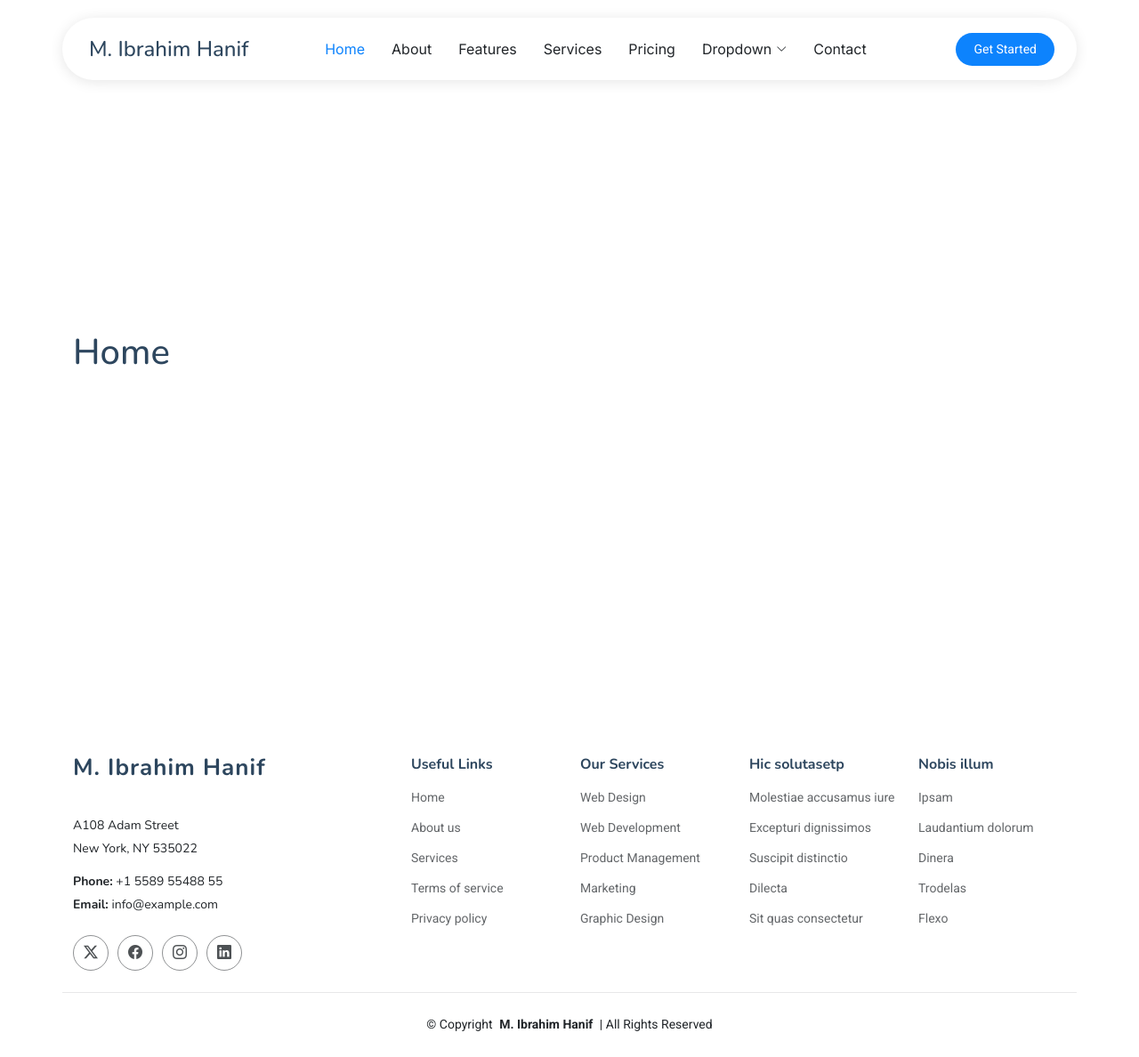
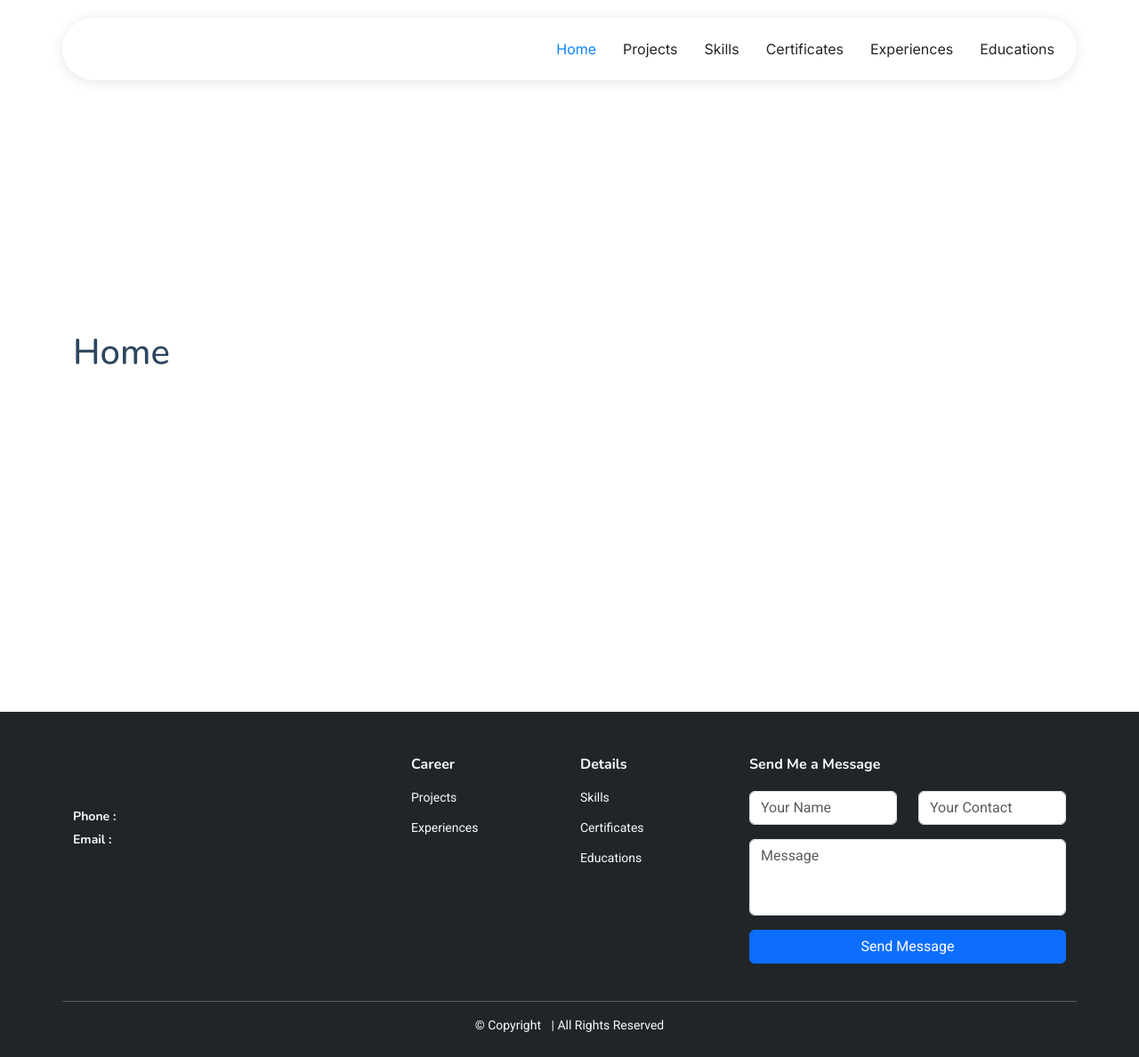
Before and after one commit to kucingcoder/kudongo, a Laravel app: page / in a window 1280 px wide. Shown: the whole page at 89% size. Before the commit the page ends 1159 px from the top, so only its background shows below. Run offline with Laravel 12, Linux system fonts and the light colour scheme; data that the repository does not hold is empty.

Commit message:
Setup template

```diff
--- a/app/Http/Controllers/LandingController.php
+++ b/app/Http/Controllers/LandingController.php
@@ -10,7 +10,6 @@
     public function home()
     {
         $user = Auth::user();
-
-        return view('Home');
+        return view('Home', compact('user'));
     }
 }
--- a/resources/views/Home.blade.php
+++ b/resources/views/Home.blade.php
@@ -1,7 +1,11 @@
 @extends('layouts.landing_template')
 
-@section('name', 'M. Ibrahim Hanif')
+@section('name', $user->name)
 @section('title', 'Home')
+@section('description', $user->description)
+@section('address', $user->address)
+@section('phone', $user->phone)
+@section('email', $user->email)
 
 @section('content')
 <div class="container">
--- a/resources/views/layouts/landing_template.blade.php
+++ b/resources/views/layouts/landing_template.blade.php
@@ -24,44 +24,33 @@
     <link rel="manifest" href="/icon/site.webmanifest" />
 
     @include('layouts.landing_css')
+
+    <style>
+        .footer-links a.text-white:hover {
+            color: #cccccc !important;
+            /* Warna abu-abu terang saat di-hover */
+        }
+    </style>
 </head>
 
 <body class="index-page">
     <header id="header" class="header d-flex align-items-center fixed-top">
         <div class="header-container container-fluid container-xl position-relative d-flex align-items-center justify-content-between">
             <a href="index.html" class="logo d-flex align-items-center me-auto me-xl-0">
-                <h1 class="sitename">@yield('name')</h1>
+                <h1 class="sitename text-uppercase text-primary fw-bold">@yield('name')</h1>
             </a>
 
             <nav id="navmenu" class="navmenu">
                 <ul>
-                    <li><a href="#hero" class="active">Home</a></li>
-                    <li><a href="#about">About</a></li>
-                    <li><a href="#features">Features</a></li>
-                    <li><a href="#services">Services</a></li>
-                    <li><a href="#pricing">Pricing</a></li>
-                    <li class="dropdown"><a href="#"><span>Dropdown</span> <i class="bi bi-chevron-down toggle-dropdown"></i></a>
-                        <ul>
-                            <li><a href="#">Dropdown 1</a></li>
-                            <li class="dropdown"><a href="#"><span>Deep Dropdown</span> <i class="bi bi-chevron-down toggle-dropdown"></i></a>
-                                <ul>
-                                    <li><a href="#">Deep Dropdown 1</a></li>
-                                    <li><a href="#">Deep Dropdown 2</a></li>
-                                    <li><a href="#">Deep Dropdown 3</a></li>
-                                    <li><a href="#">Deep Dropdown 4</a></li>
-                                    <li><a href="#">Deep Dropdown 5</a></li>
-                                </ul>
-                            </li>
-                            <li><a href="#">Dropdown 2</a></li>
-                            <li><a href="#">Dropdown 3</a></li>
-                            <li><a href="#">Dropdown 4</a></li>
-                        </ul>
-                    </li>
-                    <li><a href="#contact">Contact</a></li>
+                    <li><a href="{{ route('home') }}" class="active">Home</a></li>
+                    <li><a href="{{ route('projects') }}">Projects</a></li>
+                    <li><a href="{{ route('skills') }}">Skills</a></li>
+                    <li><a href="{{ route('certificates') }}">Certificates</a></li>
+                    <li><a href="{{ route('experiences') }}">Experiences</a></li>
+                    <li><a href="{{ route('educations') }}">Educations</a></li>
                 </ul>
                 <i class="mobile-nav-toggle d-xl-none bi bi-list"></i>
             </nav>
-            <a class="btn-getstarted" href="index.html#about">Get Started</a>
         </div>
     </header>
 
@@ -69,78 +58,64 @@
         @yield('content')
     </main>
 
-    <footer id="footer" class="footer">
+    <footer id="footer" class="footer bg-dark text-light">
         <div class="container footer-top">
             <div class="row gy-4">
                 <div class="col-lg-4 col-md-6 footer-about">
                     <a href="index.html" class="logo d-flex align-items-center">
-                        <span class="sitename">@yield('name')</span>
+                        <span class="sitename text-uppercase fw-bold text-primary">@yield('name')</span>
                     </a>
                     <div class="footer-contact pt-3">
-                        <p>A108 Adam Street</p>
-                        <p>New York, NY 535022</p>
-                        <p class="mt-3"><strong>Phone:</strong> <span>+1 5589 55488 55</span></p>
-                        <p><strong>Email:</strong> <span>info@example.com</span></p>
-                    </div>
-                    <div class="social-links d-flex mt-4">
-                        <a href=""><i class="bi bi-twitter-x"></i></a>
-                        <a href=""><i class="bi bi-facebook"></i></a>
-                        <a href=""><i class="bi bi-instagram"></i></a>
-                        <a href=""><i class="bi bi-linkedin"></i></a>
+                        <p>@yield('address')</p>
+                        <p class="mt-3"><strong>Phone :</strong> <span>@yield('phone')</span></p>
+                        <p><strong>Email :</strong> <span>@yield('email')</span></p>
                     </div>
                 </div>
 
                 <div class="col-lg-2 col-md-3 footer-links">
-                    <h4>Useful Links</h4>
+                    <h4 class="text-light">Career</h4>
                     <ul>
-                        <li><a href="#">Home</a></li>
-                        <li><a href="#">About us</a></li>
-                        <li><a href="#">Services</a></li>
-                        <li><a href="#">Terms of service</a></li>
-                        <li><a href="#">Privacy policy</a></li>
+                        <li><a href="{{ route('projects') }}" class="link-light link-opacity-50-hover">Projects</a></li>
+                        <li><a href="{{ route('experiences') }}" class="link-light link-opacity-50-hover">Experiences</a></li>
                     </ul>
                 </div>
 
                 <div class="col-lg-2 col-md-3 footer-links">
-                    <h4>Our Services</h4>
+                    <h4 class="text-light">Details</h4>
                     <ul>
-                        <li><a href="#">Web Design</a></li>
-                        <li><a href="#">Web Development</a></li>
-                        <li><a href="#">Product Management</a></li>
-                        <li><a href="#">Marketing</a></li>
-                        <li><a href="#">Graphic Design</a></li>
+                        <li><a href="{{ route('skills') }}" class="link-light link-opacity-50-hover">Skills</a></li>
+                        <li><a href="{{ route('certificates') }}" class="link-light link-opacity-50-hover">Certificates</a></li>
+                        <li><a href="{{ route('educations') }}" class="link-light link-opacity-50-hover">Educations</a></li>
                     </ul>
                 </div>
 
-                <div class="col-lg-2 col-md-3 footer-links">
-                    <h4>Hic solutasetp</h4>
-                    <ul>
-                        <li><a href="#">Molestiae accusamus iure</a></li>
-                        <li><a href="#">Excepturi dignissimos</a></li>
-                        <li><a href="#">Suscipit distinctio</a></li>
-                        <li><a href="#">Dilecta</a></li>
-                        <li><a href="#">Sit quas consectetur</a></li>
-                    </ul>
+                <div class="col-lg-4 col-md-12">
+                    <h4 class="text-light">Send Me a Message</h4>
+                    <form action="{{ route('send_message') }}" method="post">
+                        @csrf
+                        <div class="row gy-3">
+                            <div class="col-md-6">
+                                <input type="text" name="name" class="form-control" placeholder="Your Name" required>
+                            </div>
+                            <div class="col-md-6">
+                                <input type="text" name="contact" class="form-control" placeholder="Your Contact" required>
+                            </div>
+                            <div class="col-12">
+                                <textarea class="form-control" name="message" rows="3" style="resize: none;" placeholder="Message" required></textarea>
+                            </div>
+                            <div class="col-12 text-center">
+                                <button type="submit" class="btn btn-primary w-100">Send Message</button>
+                            </div>
+                        </div>
+                    </form>
                 </div>
-
-                <div class="col-lg-2 col-md-3 footer-links">
-                    <h4>Nobis illum</h4>
-                    <ul>
-                        <li><a href="#">Ipsam</a></li>
-                        <li><a href="#">Laudantium dolorum</a></li>
-                        <li><a href="#">Dinera</a></li>
-                        <li><a href="#">Trodelas</a></li>
-                        <li><a href="#">Flexo</a></li>
-                    </ul>
-                </div>
-
             </div>
         </div>
 
-        <div class="container copyright text-center mt-4">
+        <div class="container d-flex flex-column align-items-center justify-content-center copyright text-center text-light">
+            <hr class="border-1 w-100">
             <p>© <span>Copyright</span> <strong class="px-1 sitename">@yield('name')</strong> | <span>All Rights Reserved</span></p>
         </div>
-
     </footer>
 
     <a href="#" id="scroll-top" class="scroll-top d-flex align-items-center justify-content-center"><i class="bi bi-arrow-up-short"></i></a>
--- a/routes/web.php
+++ b/routes/web.php
@@ -10,8 +10,11 @@
 
 // landing
 Route::get('/', [LandingController::class, 'home'])->name('home');
+Route::get('/projects', [LandingController::class, 'projects'])->name('projects');
 Route::get('/skills', [LandingController::class, 'skills'])->name('skills');
-Route::get('/projects', [LandingController::class, 'projects'])->name('projects');
 Route::get('/certificates', [LandingController::class, 'certificates'])->name('certificates');
 Route::get('/experiences', [LandingController::class, 'experiences'])->name('experiences');
 Route::get('/educations', [LandingController::class, 'educations'])->name('educations');
+
+// utility
+Route::post('/send-message', [LandingController::class, 'send_message'])->name('send_message');
```
